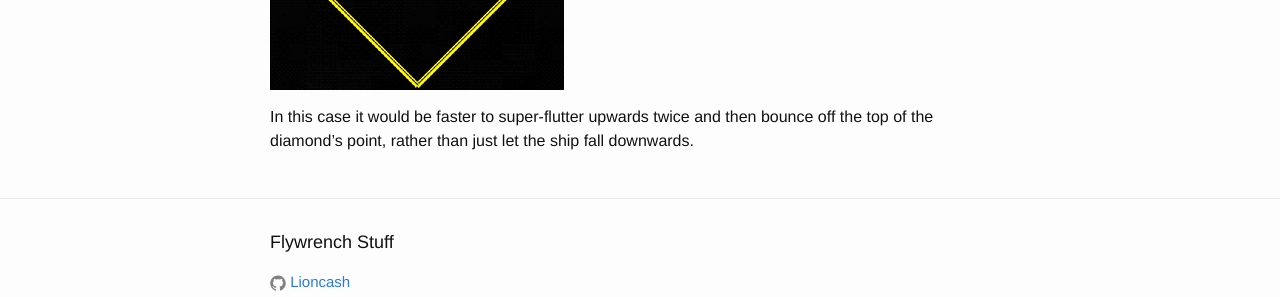
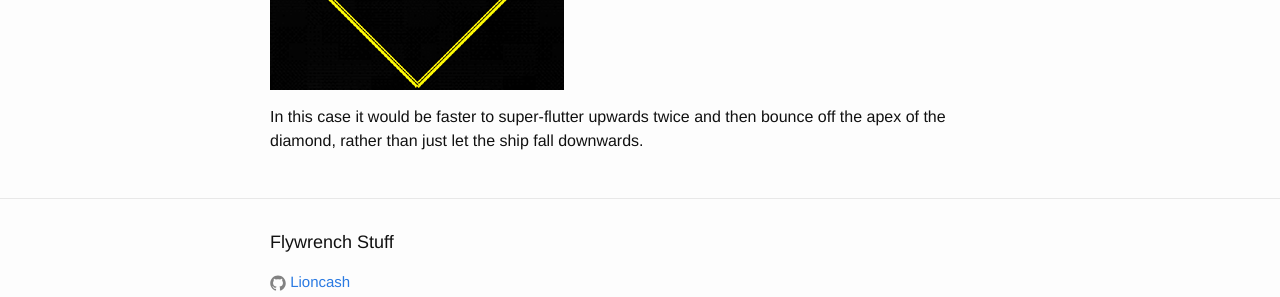
Before and after one commit to lioncash/flywrench-docs, a Jekyll site: the page built from General.md, in a window 1280 px wide. Shown: the part 826-1123 px from the top of the page. Built offline with Jekyll 4.4.1, drawn with Linux system fonts in a browser that asks for light colours.

Commit message:
General: More concise way of saying "the top of the diamond's point"

```diff
--- a/General.md
+++ b/General.md
@@ -17,4 +17,4 @@ Consider Pluto's first level:
 
 ![Pluto - Level 1]({{ site.url }}/images/Level1.png)
 
-In this case it would be faster to super-flutter upwards twice and then bounce off the top of the diamond's point, rather than just let the ship fall downwards.
+In this case it would be faster to super-flutter upwards twice and then bounce off the apex of the diamond, rather than just let the ship fall downwards.
```
